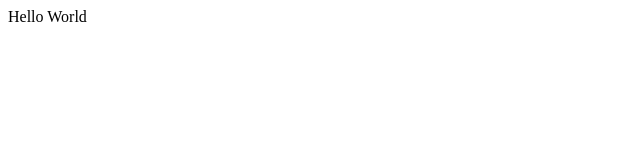
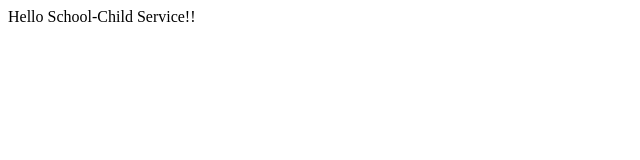
Before and after one commit to Maeve878/my-first-static-web-app-, a Vue app: page / in a window 1280 px wide. Shown: the top 160 px of the page, without its empty margins (0-640 px from the left). Built offline with nearby package versions, Linux system fonts and the light colour scheme; the HTML template or start-up script is replaced by a standard one.

Commit message:
edit file

```diff
--- a/src/App.vue
+++ b/src/App.vue
@@ -7,7 +7,7 @@ export default {
   name: "App",
   data() {
     return {
-      value: "World"
+      value: "School-Child Service!!"
     };
   }
 };
```
